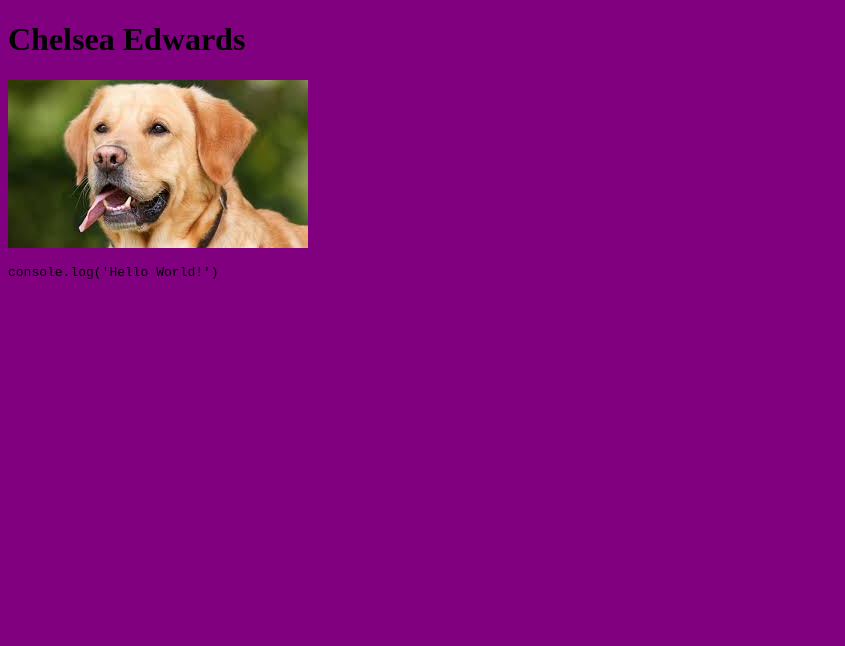
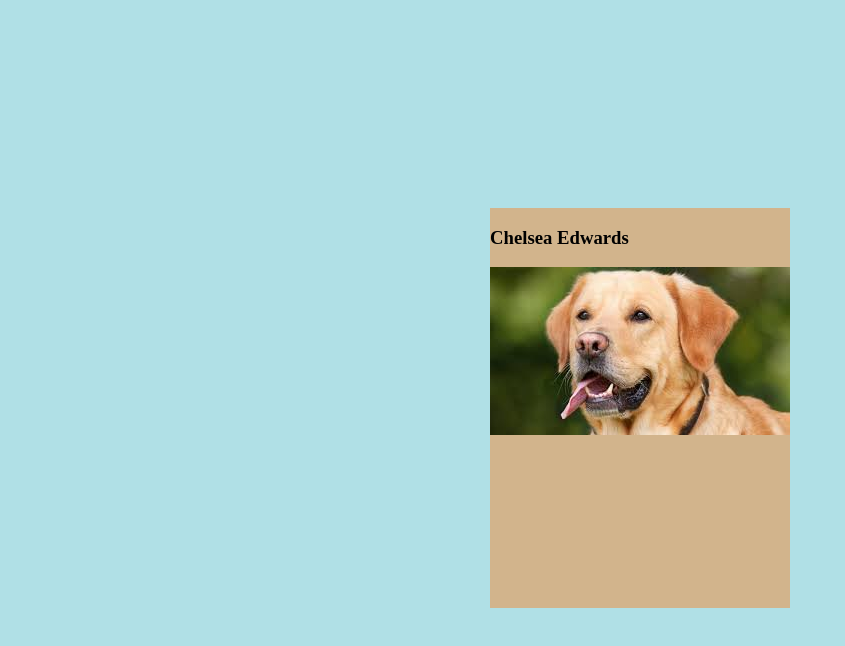
Before and after one commit to Edwards67/Edwards67.github.io, a plain HTML site: page index.html in a window 1280 px wide. Shown: the whole page, without its empty margins (0-845 px from the left). Drawn offline with Linux system fonts and the light colour scheme.

Commit message:
updated verison

```diff
--- a/index.html
+++ b/index.html
@@ -9,12 +9,25 @@
 
 </head>
 <body>
-    <h1>Chelsea Edwards</h1>
+    <article class="scene">
+        <div class="card">
 
-    <img src="picture.jpeg" alt="Chelsea Edwards"><!--adds picture to html picture.jpeg is pathfile-->
+          <section class="front face">
+            <h1>Chelsea Edwards</h1>
+            <img src="picture.jpeg" alt="Placeholder"><!--adds picture to html picture.jpeg is pathfile-->
+          </section>
 
-    <pre>console.log('Hello World!')</pre>
+          <section class="back face">
+            <p>Current Student at EWU.</p>
+            <ul>
+              <li><a href="#">Social 1</a></li>
+              <li><a href="#">Social 2</a></li>
+              <li><a href="#">Social 3</a></li>
+            </ul>
+          </section>
 
+        </div>
+      </article>
     <script src="scripts.js"></script>
 
 </body>
--- a/scripts.js
+++ b/scripts.js
@@ -1 +1,12 @@
-console.log('Hello World!') //wakes up console also has to be set up in index.html
+//console.log('Hello World!') //wakes up console also has to be set up in index.html
+// Check JS is Connected
+console.log("👍 JS Connected");
+
+// get all the card
+document.querySelectorAll(".card").forEach((item) => {
+  // for each item i.e. card, do this
+  item.addEventListener("click", (event) => {
+    // toggle class on card
+    item.classList.toggle("flipped");
+  });
+});
--- a/styles.css
+++ b/styles.css
@@ -5,6 +5,75 @@
     body plus background color..
 */
 
-body{
+/*body{
     background-color: purple;
-}
+    //diagnostic styling//
+ { */
+
+/* diagnostic styling */
+* /*{
+    outline: 1px dotted gray;
+  }*/
+
+  /* layout */
+  body {
+    display: flex;
+    justify-content: center;
+    align-items: center;
+    height: 100vh;
+    background-color: powderblue;
+  }
+
+  /* scene */
+  .scene {
+    width: 300px;
+    height: 400px;
+
+    /* set perspective   */
+    perspective: 600px;
+  }
+
+  /* card */
+  .card {
+    width: 100%;
+    height: 100%;
+    position: relative;
+
+    cursor: pointer;
+    transition: transform 0.5s;
+
+    /* preserve child 3d   */
+    transform-style: preserve-3d;
+  }
+
+  /* face */
+  .face {
+    position: absolute;
+    height: 100%;
+    width: 100%;
+
+    /* hide back face   */
+    backface-visibility: hidden;
+  }
+
+  .front {
+    background: tan;
+  }
+
+  .back {
+    background: tan;
+    /* flip it default   */
+    transform: rotateY(180deg);
+  }
+
+  /* flip card
+    * toggle with JS
+    */
+  .flipped {
+    transform: rotateY(180deg);
+  }
+
+  section img {
+    width: 100%;
+    object-fit: cover;
+  }
```
